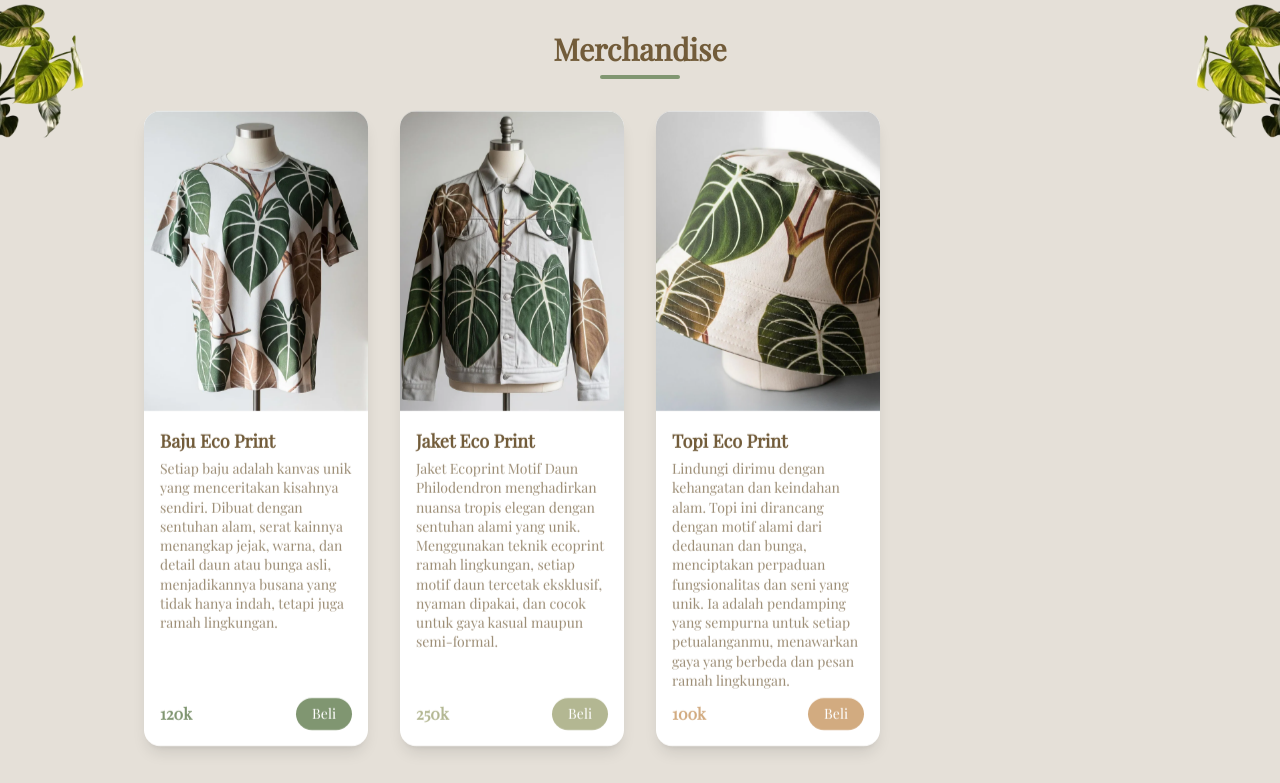
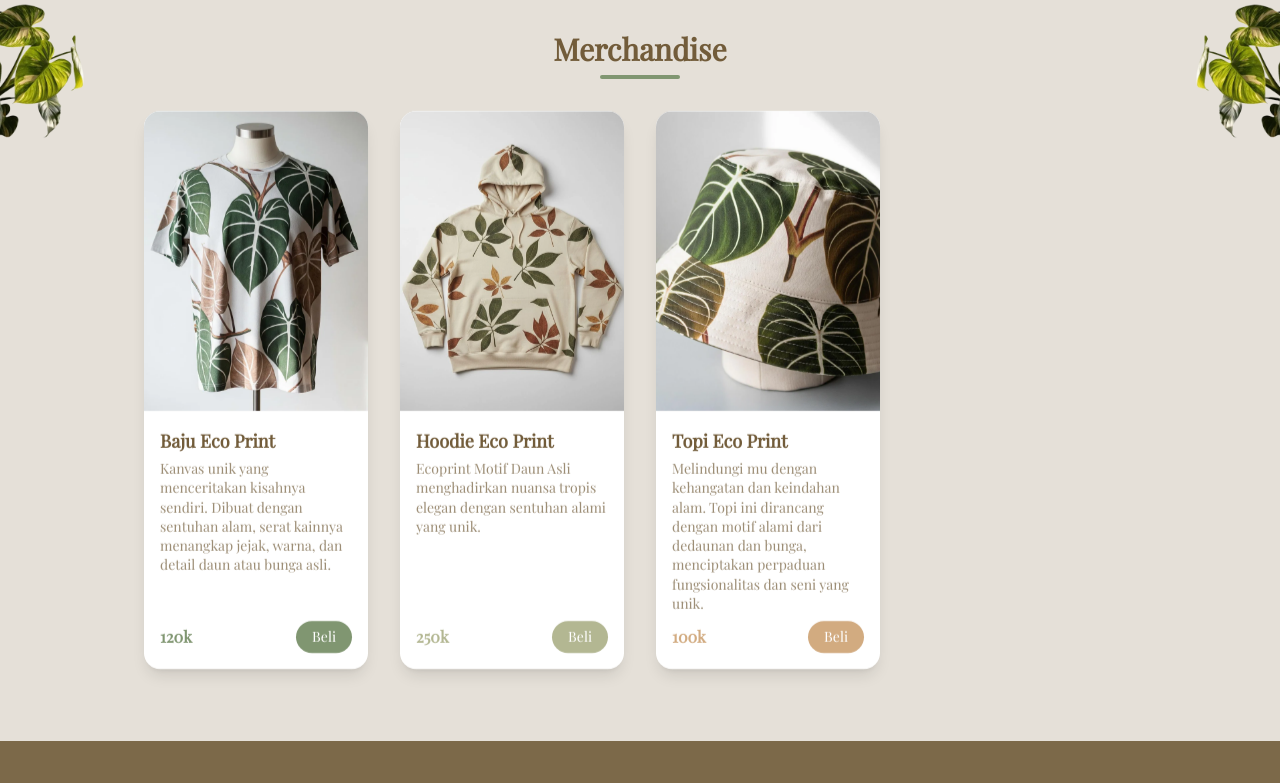
Before and after one commit to anangsp9/leafory.universe, a website: page all-products.html in a window 1280 px wide. Shown: the part 2610-3393 px from the top of the page. Drawn offline with nearby package versions, Linux system fonts and the light colour scheme.

Commit message:
update desc merchan dan hoodie

```diff
--- a/all-products.html
+++ b/all-products.html
@@ -429,21 +429,21 @@
         {
             name: "Baju Eco Print",
             image: "assets/baju-ecoprint.webp",
-            desc: "Setiap baju adalah kanvas unik yang menceritakan kisahnya sendiri. Dibuat dengan sentuhan alam, serat kainnya menangkap jejak, warna, dan detail daun atau bunga asli, menjadikannya busana yang tidak hanya indah, tetapi juga ramah lingkungan.",
+            desc: "Kanvas unik yang menceritakan kisahnya sendiri. Dibuat dengan sentuhan alam, serat kainnya menangkap jejak, warna, dan detail daun atau bunga asli.",
             price: "120k",
             link: "https://shopee.co.id/leafory.universe",
         },
         {
-            name: "Jaket Eco Print",
-            image: "assets/jacket-ecoprint.webp",
-            desc: "Jaket Ecoprint Motif Daun Philodendron menghadirkan nuansa tropis elegan dengan sentuhan alami yang unik. Menggunakan teknik ecoprint ramah lingkungan, setiap motif daun tercetak eksklusif, nyaman dipakai, dan cocok untuk gaya kasual maupun semi-formal.",
+            name: "Hoodie Eco Print",
+            image: "assets/hoodie-ecoprint.webp",
+            desc: "Ecoprint Motif Daun Asli menghadirkan nuansa tropis elegan dengan sentuhan alami yang unik.",
             price: "250k",
             link: "https://shopee.co.id/leafory.universe",
         },
         {
             name: "Topi Eco Print",
             image: "assets/topi-ecoprint.webp",
-            desc: "Lindungi dirimu dengan kehangatan dan keindahan alam. Topi ini dirancang dengan motif alami dari dedaunan dan bunga, menciptakan perpaduan fungsionalitas dan seni yang unik. Ia adalah pendamping yang sempurna untuk setiap petualanganmu, menawarkan gaya yang berbeda dan pesan ramah lingkungan.",
+            desc: "Melindungi mu dengan kehangatan dan keindahan alam. Topi ini dirancang dengan motif alami dari dedaunan dan bunga, menciptakan perpaduan fungsionalitas dan seni yang unik.",
             price: "100k",
             link: "https://shopee.co.id/leafory.universe",
         },
```
Also changed, not shown: assets/hoodie-ecoprint.webp (added), assets/jacket-ecoprint.webp (deleted).
